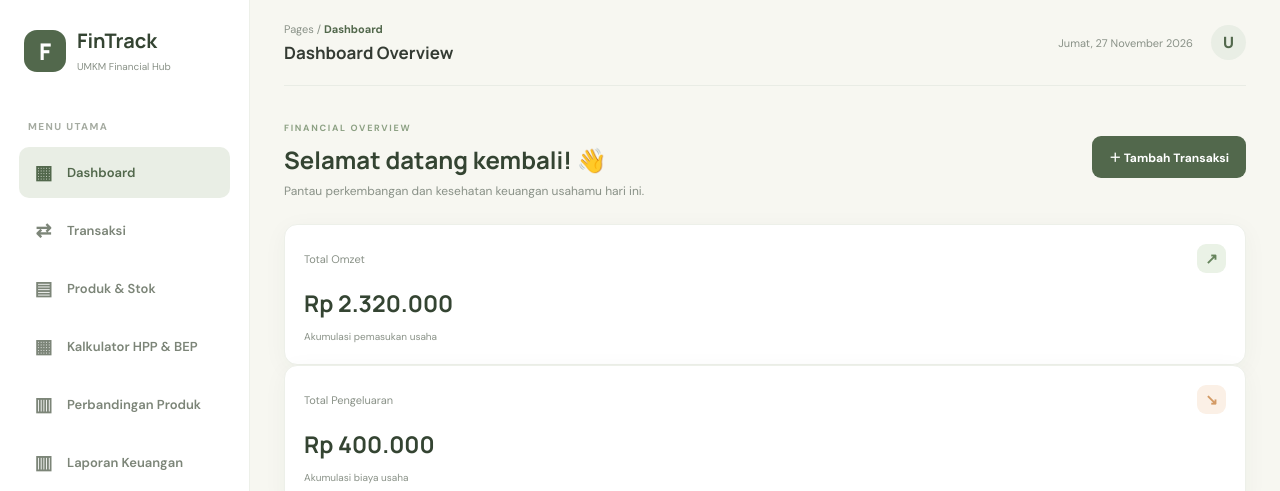
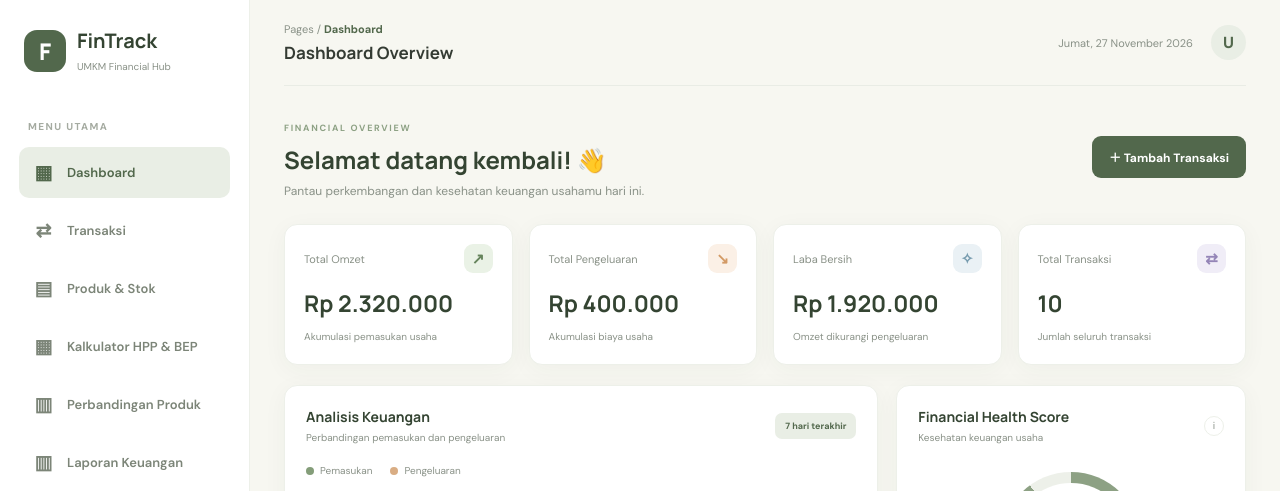
Before and after one commit to rezantikapark-hash/UMKM-fintrack., a plain HTML site: page index.html in a window 1280 px wide. Shown: the top 491 px of the page. Drawn offline with Linux system fonts and the light colour scheme.

Commit message:
Update index.html

```diff
--- a/index.html
+++ b/index.html
@@ -95,7 +95,7 @@
         <button class="primary-btn" onclick="openModal()">＋ Tambah Transaksi</button>
       </div>
 
-      <div class="stat-grid">
+      <div class="stats-grid">
         <div class="stat-card">
           <div class="stat-top"><span>Total Omzet</span><span class="stat-icon green">↗</span></div>
           <h2 id="totalOmzet">Rp0</h2>
```
